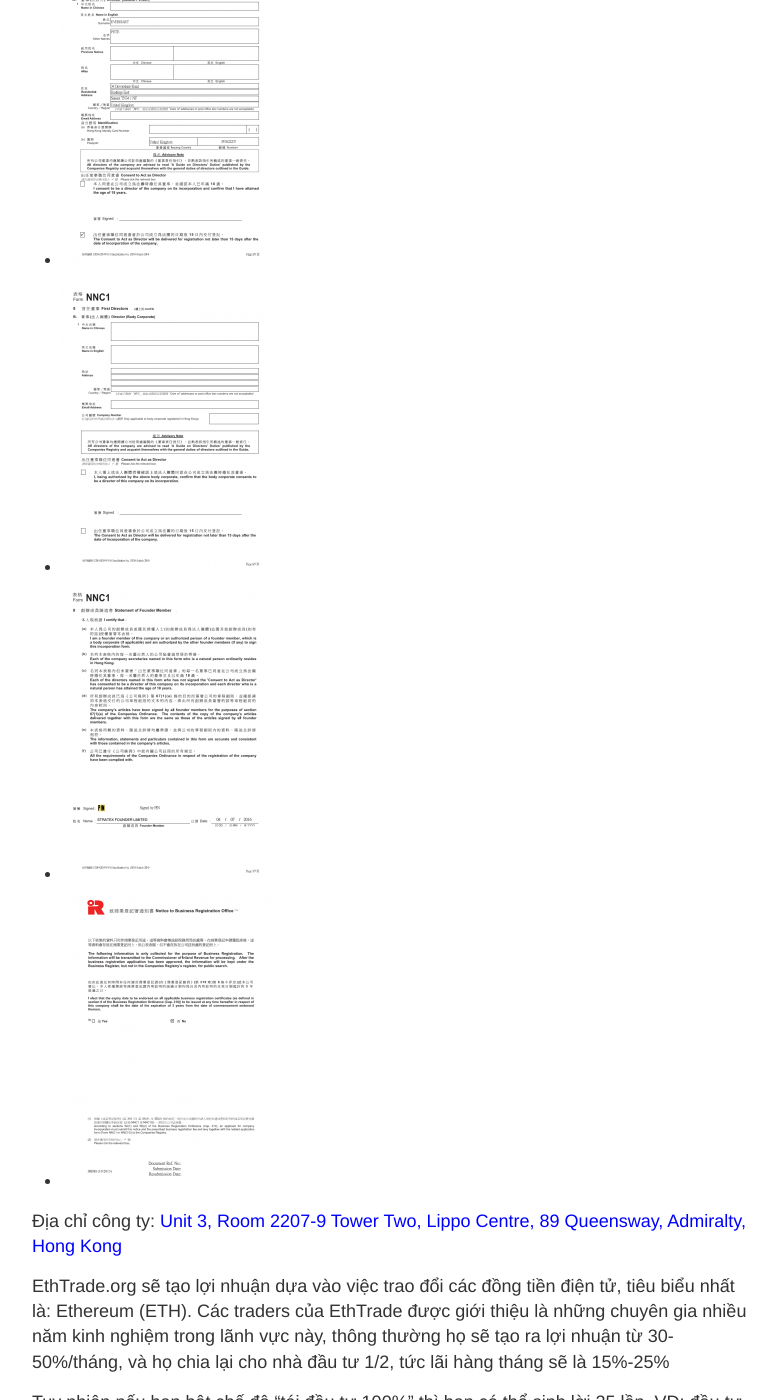
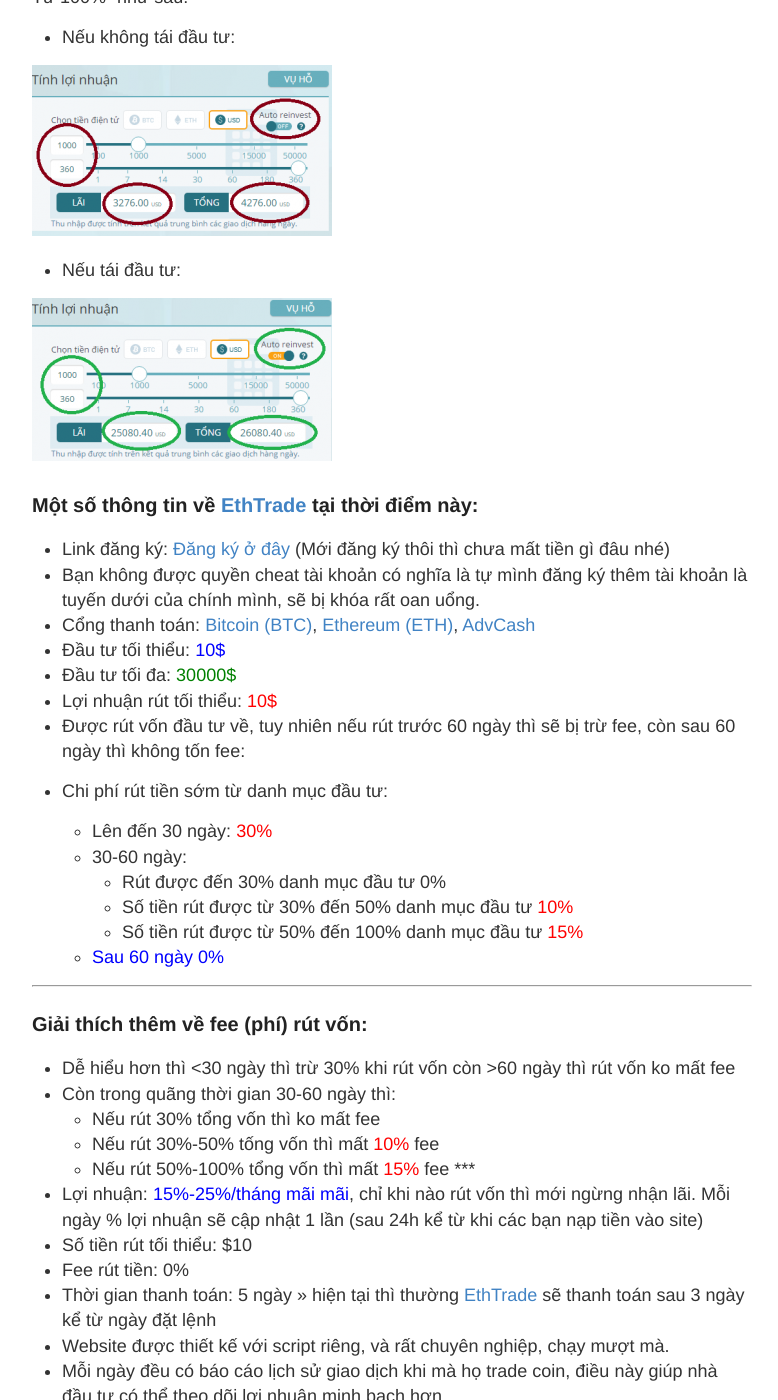
Before and after one commit to trungkien1503/blog, a Jekyll site: the page built from _posts/2017-04-27-dau-tu-ethtrade.md, in a window 1280 px wide and 1400 px high, scrolled down 2091 px. Shown: the whole window, without its empty margins (248-1026 px from the left). Built offline with Jekyll 4.4.1, drawn with Linux system fonts in a browser that asks for light colours; some of the changed text lies outside the part shown.

Commit message:
Update ethtrade post

```diff
--- a/_posts/2017-04-27-dau-tu-ethtrade.md
+++ b/_posts/2017-04-27-dau-tu-ethtrade.md
@@ -7,16 +7,18 @@ title: Đầu tư EthTrade Việt Nam lợi nhuận 15%-25% mỗi tháng trọn
 ![banner EthTrade](/images/ethtrade/banner2_vi.jpg "banner EthTrade")
 
 ### Các bạn thể xem thông tin Công ty TNHH EthTrade tại đây
-* ![info1](/images/ethtrade/info1.png "info1")
-* ![info2](/images/ethtrade/info2.png "info2")
-* ![info3](/images/ethtrade/info3.png "info3")
-* ![info4](/images/ethtrade/info4.png "info4")
-* ![info5](/images/ethtrade/info5.png "info5")
-* ![info6](/images/ethtrade/info6.png "info6")
-* ![info7](/images/ethtrade/info7.png "info7")
-* ![info8](/images/ethtrade/info8.png "info8")
+
+![info1](/images/ethtrade/info1.png "info1")
+![info2](/images/ethtrade/info2.png "info2")
+![info3](/images/ethtrade/info3.png "info3")
+![info4](/images/ethtrade/info4.png "info4")
+![info5](/images/ethtrade/info5.png "info5")
+![info6](/images/ethtrade/info6.png "info6")
+![info7](/images/ethtrade/info7.png "info7")
+![info8](/images/ethtrade/info8.png "info8")
 
 Địa chỉ công ty:
+
 <span style="color:blue">Unit 3, Room 2207-9 Tower Two, Lippo Centre, 89 Queensway, Admiralty, Hong Kong</span>
 
 EthTrade.org sẽ tạo lợi nhuận dựa vào việc trao đổi các đồng tiền điện tử, tiêu biểu nhất là: Ethereum (ETH). Các traders của EthTrade được giới thiệu là những chuyên gia nhiều năm kinh nghiệm trong lãnh vực này, thông thường họ sẽ tạo ra lợi nhuận từ 30-50%/tháng, và họ chia lại cho nhà đầu tư 1/2, tức lãi hàng tháng sẽ là 15%-25%
@@ -24,25 +26,29 @@ EthTrade.org sẽ tạo lợi nhuận dựa vào việc trao đổi các đồng
 Tuy nhiên nếu bạn bật chế độ "tái đầu tư 100%" thì bạn có thể sinh lời 25 lần. VD: đầu tư $1000, sau 360 ngày tái đầu tư 100%, số tiền của bạn có thể sẽ là $26080 (dựa vào bảng tính trung bình do EthTrade cung cấp)
 
 Bạn có thể xem sự khác nhau về mức lợi nhuận giữa “Chế độ bình thường” và “Tái Đầu Tư 100%” như sau:
-* ![không tái đầu tư](/images/ethtrade/khong-tai-dau-tu.png "không tái đầu tư")
-* ![tái đầu tư](/images/ethtrade/tai-dau-tu.png "tái đầu tư")
+* Nếu không tái đầu tư:
+
+![không tái đầu tư](/images/ethtrade/khong-tai-dau-tu.png "không tái đầu tư")
+* Nếu tái đầu tư:
+
+![tái đầu tư](/images/ethtrade/tai-dau-tu.png "tái đầu tư")
 
 ### Một số thông tin về [EthTrade](https://ethtrade.org/lp1/002351?vi) tại thời điểm này:
 * Link đăng ký: [Đăng ký ở đây](https://ethtrade.org/agent002351) (Mới đăng ký thôi thì chưa mất tiền gì đâu nhé)
 * Bạn không được quyền cheat tài khoản có nghĩa là tự mình đăng ký thêm tài khoản là tuyến dưới của chính mình, sẽ bị khóa rất oan uổng.
 * Cổng thanh toán: [Bitcoin (BTC)](https://www.coinbase.com/join/540983fa5fd4759756000007), [Ethereum (ETH)](https://www.coinbase.com/join/540983fa5fd4759756000007), [AdvCash](http://wallet.advcash.com/referral/019cc24c-b7e2-495f-8e6f-777d395e279a)
-* Đầu tư tối thiểu: 10$
-* Đầu tư tối đa:    30000$
-* Lợi nhuận rút tối thiểu: 10$
+* Đầu tư tối thiểu: <span style="color:blue">10$</span>
+* Đầu tư tối đa:    <span style="color:green">30000$</span>
+* Lợi nhuận rút tối thiểu: <span style="color:red">10$</span>
 * Được rút vốn đầu tư về, tuy nhiên nếu rút trước 60 ngày thì sẽ bị trừ fee, còn sau 60 ngày thì không tốn fee:
 * Chi phí rút tiền sớm từ danh mục đầu tư:
 
-  * Lên đến 30 ngày: 30%
+  * Lên đến 30 ngày: <span style="color:red">30%</span>
   * 30-60 ngày:
     * Rút được đến 30% danh mục đầu tư 0%
-    * Số tiền rút được từ 30% đến 50% danh mục đầu tư 10%
-    * Số tiền rút được từ 50% đến 100% danh mục đầu tư 15%
-  * Sau 60 ngày 0%
+    * Số tiền rút được từ 30% đến 50% danh mục đầu tư <span style="color:red">10%</span>
+    * Số tiền rút được từ 50% đến 100% danh mục đầu tư <span style="color:red">15%</span>
+  * <span style="color:blue">Sau 60 ngày 0%</span>
 
 ***
 
@@ -50,11 +56,11 @@ Bạn có thể xem sự khác nhau về mức lợi nhuận giữa “Chế đ
 * Dễ hiểu hơn thì <30 ngày thì trừ 30% khi rút vốn còn  >60 ngày thì rút vốn ko mất fee
 * Còn trong quãng thời gian 30-60 ngày thì:
   * Nếu rút 30% tổng vốn thì ko mất fee
-  * Nếu rút 30%-50% tống vốn thì mất 10% fee
-  * Nếu rút 50%-100% tổng vốn thì mất 15% fee
+  * Nếu rút 30%-50% tống vốn thì mất <span style="color:red">10%</span> fee
+  * Nếu rút 50%-100% tổng vốn thì mất <span style="color:red">15%</span> fee
 ***
 
-* Lợi nhuận: 15%-25%/tháng mãi mãi, chỉ khi nào rút vốn thì mới ngừng nhận lãi. Mỗi ngày % lợi nhuận sẽ cập nhật 1 lần (sau 24h kể từ khi các bạn nạp tiền vào site)
+* Lợi nhuận: <span style="color:blue">15%-25%/tháng mãi mãi</span>, chỉ khi nào rút vốn thì mới ngừng nhận lãi. Mỗi ngày % lợi nhuận sẽ cập nhật 1 lần (sau 24h kể từ khi các bạn nạp tiền vào site)
 * Số tiền rút tối thiểu: $10
 * Fee rút tiền: 0%
 * Thời gian thanh toán: 5 ngày >> hiện tại thì thường [EthTrade](https://ethtrade.org/lp1/002351?vi) sẽ thanh toán sau 3 ngày kể từ ngày đặt lệnh
@@ -86,10 +92,12 @@ Link đăng ký: [Đăng ký ở đây](https://ethtrade.org/agent002351)
 Hướng dẫn đầu tư vào [EthTrade](https://ethtrade.org/lp1/002351?vi):
 
 * Bước 1: Chọn Tab “Đầu Tư”, chọn STANDARD >> chọn hệ thống thanh toán là BTC hoặc ETH hoặc USD, nhập số tiền muốn đầu tư, rồi chọn “Tạo Một Danh Mục”
-* ![bước 1](/images/ethtrade/step1.png "bước 1")
+
+![bước 1](/images/ethtrade/step1.png "bước 1")
 
 * Bước 2: Gửi chính xác số tiền đã ghi ở Bước 1 vào địa chỉ được cung cấp bởi [EthTrade](https://ethtrade.org/lp1/002351?vi)
-* ![bước 2](/images/ethtrade/step2.png "bước 2")
+
+![bước 2](/images/ethtrade/step2.png "bước 2")
 
 Cách đầu tư vào [EthTrade](https://ethtrade.org/lp1/002351?vi) ít rủi ro và đạt lợi nhuận cao?
 
```
